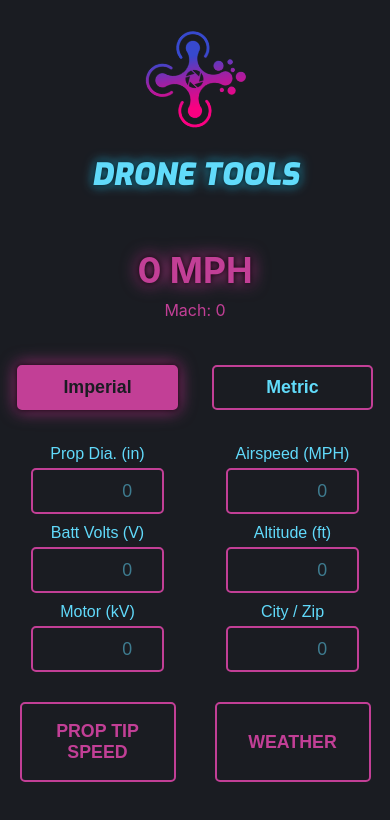
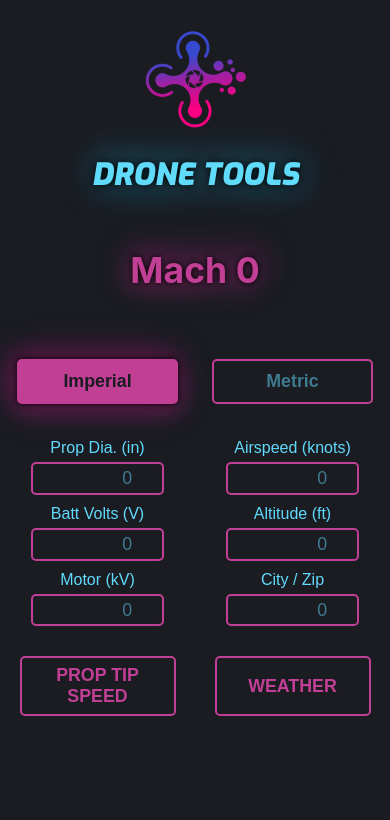
Before and after one commit to rboyle-software/drone-tools, a React (Create React App) app: page / in a window 390 px wide. Shown: the top 820 px of the page. Built offline with nearby package versions, Linux system fonts and the light colour scheme; a web font is replaced by a local one.

Commit message:
Knots, MPS, FPS

```diff
--- a/src/components/App.tsx
+++ b/src/components/App.tsx
@@ -12,7 +12,9 @@ export default function App() {
     airspeed: 0,
     altitude: 0,
     battV: 0,
+    feetPerSecond: 0,
     machNumber: 0,
+    metersPerSecond: 0,
     motorKv: 0,
     propDiaIn: 0,
     propDiaMm: 0,
@@ -148,7 +150,7 @@ export default function App() {
 
     // initialize values for calculations
     const inches: number = inputs.propDiaIn;
-    const millimeters: number = inputs.propDiaIn * 25.4;
+    const millimeters: number = inputs.propDiaMm;
     const volts: number = inputs.battV;
     const kilovolts: number = inputs.motorKv;
     const inPerMile: number = 63360;
@@ -159,10 +161,19 @@ export default function App() {
     const MPH: number = parseFloat(((inches * Math.PI) * (volts * kilovolts) / inPerMile * minPerHour).toFixed(1)) + inputs.airspeed;
     const KPH: number = parseFloat(((millimeters * Math.PI) * (volts * kilovolts) / mmPerKm * minPerHour).toFixed(1)) + inputs.airspeed;
     const machNumber: number = (conditions.localMach1Km) ? parseFloat((KPH / conditions.localMach1Km).toFixed(2)) : 0;
+    const feetPerSecond: number = parseFloat(((((inches * Math.PI) * (volts * kilovolts)) / 12) / 60).toFixed(2));
+    const metersPerSecond: number = parseFloat(((((millimeters * Math.PI) * volts * kilovolts) / 1000) / 60).toFixed(2));
+
+    /*
+      TODO: airspeed in knots or kph / tip speed in fps or mps
+      state variables: knots, fps, mps
+    */
 
     setInputs({
       ...inputs,
+      feetPerSecond: feetPerSecond,
       machNumber: machNumber,
+      metersPerSecond: metersPerSecond,
       valueImperial: MPH,
       valueMetric: KPH
     });
@@ -186,8 +197,8 @@ export default function App() {
     }
 
     // 'fetch-weather' serverless function to mask API key
-    const wxQueryString: string = `https://dronetools.dev/.netlify/functions/fetch-weather?zip=${conditions.zip}`;
-    // const wxQueryString: string = `http://localhost:8888/.netlify/functions/fetch-weather?zip=${conditions.zip}`;
+    // const wxQueryString: string = `https://dronetools.dev/.netlify/functions/fetch-weather?zip=${conditions.zip}`;
+    const wxQueryString: string = `http://localhost:8888/.netlify/functions/fetch-weather?zip=${conditions.zip}`;
 
     conditions.zip && fetch(wxQueryString, {
       method: 'GET',
@@ -236,9 +247,11 @@ export default function App() {
       />
 
       <DisplayResult
+        units={inputs.units}
+        feetPerSecond={inputs.feetPerSecond}
+        metersPerSecond={inputs.metersPerSecond}
         mach1Mi={conditions.localMach1Mi}
         mach1Km={conditions.localMach1Km}
-        units={inputs.units}
         valueImperial={inputs.valueImperial}
         valueMetric={inputs.valueMetric}
         machNumber={inputs.machNumber}
--- a/src/components/DisplayResult.tsx
+++ b/src/components/DisplayResult.tsx
@@ -23,19 +23,15 @@ export default function DisplayResult(props: any) {
 
       { /* display imperial or metric calculated value based on current state of 'units' */ }
       <div className='output-value'>
-        {props.units === 'imperial'
-          ? <p>{props.valueImperial} MPH</p>
-          : <p>{props.valueMetric} KPH</p>}
-          {/* <p>Mach {props.machNumber}</p> */}
+          <p>Mach {props.machNumber}</p>
       </div>
 
       { /* if local mach 1 has been calculated and weather info has been fetched, display local mach 1 */ }
       <div className='local-mach-1'>
-        <p>Mach: {props.machNumber}</p>
         {(props.mach1Km !== 0 && props.location) &&
           <p>{props.units === 'imperial'
-            ? `Local Mach 1: ${props.mach1Mi}MPH`
-            : `Local Mach 1: ${props.mach1Km}KPH`}
+            ? `Tip Speed: ${props.feetPerSecond}FPS | Local Mach 1: ${props.mach1Mi}MPH`
+            : `Tip Speed: ${props.metersPerSecond}MPS | Local Mach 1: ${props.mach1Km}KPH`}
           </p>}
       </div>
 
--- a/src/components/InputForm.tsx
+++ b/src/components/InputForm.tsx
@@ -80,7 +80,7 @@ export default function InputForm(props: any) {
         </div>
 
         <div className='options'>
-          <label>Airspeed{props.units === 'imperial' ? ' (MPH)' : ' (KPH)'}</label>
+          <label>Airspeed{props.units === 'imperial' ? ' (knots)' : ' (KPH)'}</label>
           <input
             className='airspeed'
             type='number'
--- a/src/styles/DisplayResults.scss
+++ b/src/styles/DisplayResults.scss
@@ -1,7 +1,7 @@
 $main-gray: rgb(26, 28, 34);
 $main-blue: rgb(97, 219, 250);
 $main-magenta: rgb(194, 63, 150);
-$magenta-shadow: drop-shadow(0px 0px 3px rgb(0, 0, 0)) drop-shadow(0px 0px 8px rgb(163, 49, 125));
+$magenta-shadow: drop-shadow(0px 0px 3px rgb(0, 0, 0)) drop-shadow(3px -7px 15px rgba(138, 29, 102, 0.616)) drop-shadow(-5px 7px 10px rgba(126, 35, 95, 0.479));
 
 .outputs {
   display: flex;
--- a/src/styles/Header.scss
+++ b/src/styles/Header.scss
@@ -1,6 +1,7 @@
 $main-gray: rgb(26, 28, 34);
 $main-blue: rgb(97, 219, 250);
 $main-magenta: rgb(194, 63, 150);
+$blue-shadow: drop-shadow(0px 0px 5px rgb(0, 0, 0)) drop-shadow(5px 6px 15px rgba(13, 98, 124, 0.459)) drop-shadow(-2px -8px 15px rgba(40, 159, 195, 0.288));
 
 .App-logo {
   margin-top: 40px;
@@ -50,6 +51,6 @@ $main-magenta: rgb(194, 63, 150);
     font-size: 1.5em;
     font-family: 'Exo', sans-serif;
     color: $main-blue;
-    filter: drop-shadow(0px 0px 3px rgb(0, 0, 0)) drop-shadow(0px 0px 5px rgb(40, 160, 195));
+    filter: $blue-shadow;
   }
 }
--- a/src/styles/InputForm.scss
+++ b/src/styles/InputForm.scss
@@ -1,7 +1,7 @@
 $main-gray: rgb(26, 28, 34);
 $main-blue: rgb(97, 219, 250);
 $main-magenta: rgb(194, 63, 150);
-$magenta-shadow: drop-shadow(0px 0px 3px rgb(0, 0, 0)) drop-shadow(0px 0px 8px rgb(163, 49, 125));
+$magenta-shadow: drop-shadow(0px 0px 3px rgb(0, 0, 0)) drop-shadow(-5px -5px 15px rgba(117, 19, 84, 0.705)) drop-shadow(2px 8px 10px rgba(177, 34, 129, 0.356));
 
 /* Chrome, Safari, Edge, Opera */
 input::-webkit-outer-spin-button,
@@ -96,12 +96,13 @@ button {
   -webkit-user-select: none;
 
   & .unitsLabel {
-    color: $main-blue;
+    // color: $main-blue;
+    color: #61dafb80;
     border: solid 2px $main-magenta;
     padding: 10px 10px;
     margin: 10px 0px;
     background-color: $main-gray;
-    transition: 300ms background-color ease-in-out, filter 300ms ease-in-out;
+    transition: color 200ms ease-in-out, background-color 200ms ease-in-out, filter 200ms ease-in-out;
     cursor: pointer;
   }
 
@@ -138,7 +139,7 @@ button {
 
 @media screen and (max-width: 540px) {
   .submit {
-    height: 80px;
+    height: 60px;
     font-size: 1em;
   }
 
@@ -153,7 +154,7 @@ button {
   }
 
   [type=number], [type=text] {
-    height: 40px;
+    // height: 40px;
     font-size: 1em;
   }
 }
```
